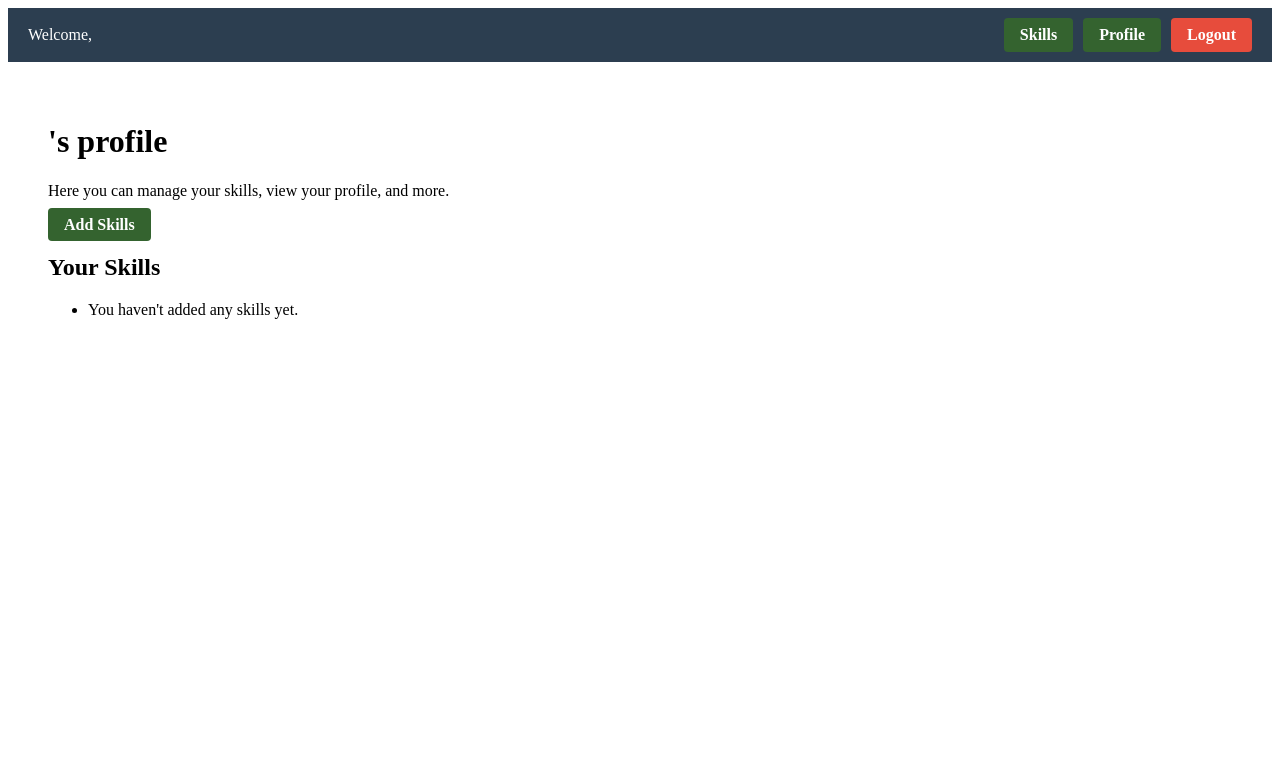
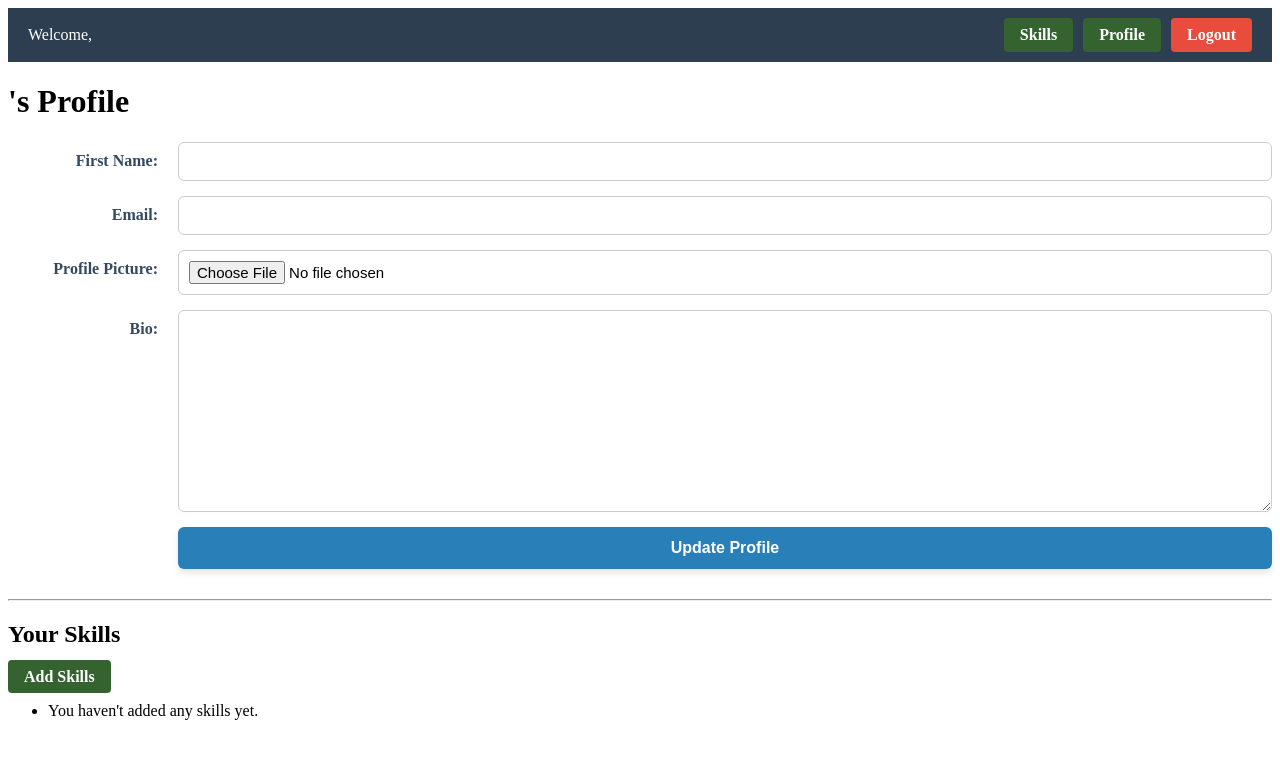
Before and after one commit to anndimi/SkillSwap, a Django app: page /skillswapapp/profile/ in a window 1280 px wide. Shown: the top 759 px of the page. Run offline with Django 5.2, Linux system fonts and the light colour scheme; a user stored in the database is signed in; data comes from the database, SQL or seed files in the repository.

Commit message:
Edit profile and View profile

```diff
--- a/skillswapproject/skillswapapp/forms.py
+++ b/skillswapproject/skillswapapp/forms.py
@@ -1,8 +1,19 @@
 from django import forms
 from .models import Skill
-
+from django.contrib.auth.models import User
+from .models import UserProfile
 
 class SkillForm(forms.ModelForm):
     class Meta:
         model = Skill
         fields = ["type", "title", "description", "category", "availability", "location"]
+
+class UserForm(forms.ModelForm):
+    class Meta:
+        model = User
+        fields = ['first_name', 'email']
+
+class UserProfileForm(forms.ModelForm):
+    class Meta:
+        model = UserProfile
+        fields = ['profile_picture', 'bio']
--- a/skillswapproject/skillswapapp/models.py
+++ b/skillswapproject/skillswapapp/models.py
@@ -26,3 +26,12 @@
 
     def __str__(self):
         return f"{self.title} ({self.category}) by {self.user.username}"
+
+
+class UserProfile(models.Model):
+    user = models.OneToOneField(User, on_delete=models.CASCADE)
+    profile_picture = models.ImageField(upload_to='profile_pics/', blank=True, null=True)
+    bio = models.TextField(blank=True, null=True)
+
+    def __str__(self):
+        return self.user.username
--- a/skillswapproject/skillswapapp/urls.py
+++ b/skillswapproject/skillswapapp/urls.py
@@ -17,6 +17,7 @@
     path("skilldetails/<int:skill_id>/", views.skilldetails, name="skilldetails"),
     path("profile/", views.profile, name="profile"),
     path("profile/delete/<int:skill_id>/", views.deleteskill, name="deleteskill"),
+    path('profile/<str:username>/', views.view_profile, name='view_profile'),
     # path("review/", views.review, name="review"), #optional
     # path("contact/", views.contact, name="contact"),  #optional
 ]
--- a/skillswapproject/skillswapapp/views.py
+++ b/skillswapproject/skillswapapp/views.py
@@ -5,6 +5,8 @@
 from .forms import SkillForm
 from django.contrib import messages
 from django.contrib.auth.decorators import login_required
+from .models import UserProfile
+from .forms import UserForm, UserProfileForm
 
 
 def index(request):
@@ -110,7 +112,39 @@
 @login_required(login_url="skillswapapp:login")
 def profile(request):
     user_skills = request.user.skills.all()
-    return render(request, "skillswapapp/profile.html", {"user_skills": user_skills})
+    user_profile, created = UserProfile.objects.get_or_create(user=request.user)
+
+    if request.method == 'POST':
+        user_form = UserForm(request.POST, instance=request.user)
+        profile_form = UserProfileForm(request.POST, request.FILES, instance=user_profile)
+
+        if user_form.is_valid() and profile_form.is_valid():
+            user_form.save()
+            profile_form.save()
+            messages.success(request, "Profile updated successfully.")
+            return redirect('skillswapapp:profile')
+    else:
+        user_form = UserForm(instance=request.user)
+        profile_form = UserProfileForm(instance=user_profile)
+
+    return render(request, "skillswapapp/profile.html", {
+        "user_skills": user_skills,
+        "user_form": user_form,
+        "profile_form": profile_form,
+        "user_profile": user_profile,
+    })
+
+@login_required(login_url="skillswapapp:login")
+def view_profile(request, username):
+    user = get_object_or_404(User, username=username)
+    user_profile = get_object_or_404(UserProfile, user=user)
+    user_skills = Skill.objects.filter(user=user)
+
+    return render(request, 'skillswapapp/view_profile.html', {
+        'viewed_user': user,
+        'user_profile': user_profile,
+        'user_skills': user_skills,
+    })
 
 
 @login_required(login_url="skillswapapp:login")
--- a/skillswapproject/skillswapproject/settings.py
+++ b/skillswapproject/skillswapproject/settings.py
@@ -126,3 +126,6 @@
 # https://docs.djangoproject.com/en/5.2/ref/settings/#default-auto-field
 
 DEFAULT_AUTO_FIELD = 'django.db.models.BigAutoField'
+
+MEDIA_URL = '/media/'
+MEDIA_ROOT = BASE_DIR / 'media'
--- a/skillswapproject/skillswapproject/urls.py
+++ b/skillswapproject/skillswapproject/urls.py
@@ -17,10 +17,13 @@
 from django.contrib import admin
 from django.urls import path, include
 from skillswapapp import views
+from django.conf.urls.static import static
+from django.conf import settings
+
 
 urlpatterns = [
     path('admin/', admin.site.urls),
     path("skillswapapp/", include('skillswapapp.urls')), # Include App URLs
     path("", views.index, name="index"),
     # path("logout/", views.user_logout, name="logout"),
-]
+]+ static(settings.MEDIA_URL, document_root=settings.MEDIA_ROOT)
--- a/skillswapproject/static/css/styles.css
+++ b/skillswapproject/static/css/styles.css
@@ -98,3 +98,112 @@
     text-decoration: underline;
 }
 /* NAVBAR END */
+
+/* PROFILE PAGE STYLES */
+.profile-form {
+  display: grid;
+  grid-template-columns: 150px 1fr;
+  gap: 15px 20px;
+  align-items: start;
+  margin-bottom: 30px;
+}
+
+.profile-form label {
+  font-weight: bold;
+  color: #34495e;
+  text-align: right;
+  padding-top: 10px;
+}
+
+.profile-form input[type="text"],
+.profile-form input[type="email"],
+.profile-form textarea,
+.profile-form input[type="file"] {
+  width: 100%;
+  padding: 10px;
+  border: 1px solid #ccc;
+  border-radius: 6px;
+  font-size: 15px;
+}
+
+.profile-form textarea {
+  resize: vertical;
+  min-height: 100px;
+}
+
+.profile-picture-preview {
+  margin-top: 10px;
+}
+
+.profile-picture-preview img {
+  max-width: 120px;
+  border-radius: 8px;
+  border: 1px solid #ddd;
+}
+
+.update-btn {
+    background-color: #2980b9;
+    color: white;
+    padding: 12px 30px;
+    border: none;
+    border-radius: 6px;
+    font-size: 16px;
+    font-weight: bold;
+    cursor: pointer;
+    transition: background-color 0.3s ease, transform 0.2s ease;
+    box-shadow: 0 4px 6px rgba(0, 0, 0, 0.1);
+}
+
+.update-btn:hover {
+    background-color: #2471a3;
+    transform: translateY(-1px);
+}
+
+.user-info {
+  display: flex;
+  align-items: center;
+  gap: 10px;
+}
+
+.topbar-profile-pic {
+  width: 35px;
+  height: 35px;
+  border-radius: 50%;
+  object-fit: cover;
+  border: 2px solid white;
+}
+/* PROFILE PAGE STYLES END */
+
+/* SKILL DETAILS PAGE STYLES */
+.detail-container {
+    max-width: 700px;
+    margin: 50px auto;
+    padding: 30px;
+    background-color: #ffffff;
+    border-radius: 10px;
+    box-shadow: 0 0 15px rgba(0, 0, 0, 0.1);
+    font-size: 16px;
+  }
+
+  .detail-container h2 {
+    text-align: center;
+    margin-bottom: 25px;
+    color: #2c3e50;
+  }
+
+  .detail-container p {
+    margin: 10px 0;
+  }
+
+  .detail-back-link {
+    display: inline-block;
+    margin-top: 20px;
+    color: #2980b9;
+    text-decoration: none;
+    font-weight: bold;
+  }
+
+  .details-back-link:hover {
+    text-decoration: underline;
+  }
+  /* SKILL DETAILS PAGE STYLES END */
--- a/skillswapproject/templates/skillswapapp/base.html
+++ b/skillswapproject/templates/skillswapapp/base.html
@@ -7,7 +7,13 @@
     <body>
         {% if user.is_authenticated %}
         <div class="top-bar">
-          <div>Welcome, {{ request.user.first_name }}</div>
+          <div class="user-info">
+            {% if request.user.userprofile.profile_picture %}
+                <img src="{{ request.user.userprofile.profile_picture.url }}" alt="Profile Picture" class="topbar-profile-pic">
+            {% endif %}
+            <span>Welcome, {{ request.user.first_name }}</span>
+          </div>
+
             <div class="btn-container">
               <a href="{% url 'skillswapapp:skills' %}" class="profile-btn">Skills</a>
               <a href="{% url 'skillswapapp:profile' %}" class="profile-btn">Profile</a>
--- a/skillswapproject/templates/skillswapapp/profile.html
+++ b/skillswapproject/templates/skillswapapp/profile.html
@@ -2,27 +2,51 @@
 {% load static %}
 {% block body_block %}
 
-<div class="content">
-    <h1>{{ request.user.first_name }}'s profile</h1>
-    <p>{{ request.user.email }}</p>
-    <p>Here you can manage your skills, view your profile, and more.</p>
+<div class="profile-container">
+  <h1>{{ request.user.first_name }}'s Profile</h1>
+
+    <form method="post" enctype="multipart/form-data" class="profile-form">
+        {% csrf_token %}
+
+        <label for="id_first_name">First Name:</label>
+        {{ user_form.first_name }}
+
+        <label for="id_email">Email:</label>
+        {{ user_form.email }}
+
+        <label for="id_profile_picture">Profile Picture:</label>
+        <div>
+            {{ profile_form.profile_picture }}
+            {% if user_profile.profile_picture %}
+            <div class="profile-picture-preview">
+                <img src="{{ user_profile.profile_picture.url }}" alt="Profile Picture">
+            </div>
+            {% endif %}
+        </div>
+
+        <label for="id_bio">Bio:</label>
+        {{ profile_form.bio }}
+
+        <div></div>
+        <button type="submit" class="update-btn">Update Profile</button>
+    </form>
+
+  <hr>
+  <h2>Your Skills</h2>
   <a href="{% url 'skillswapapp:addskills' %}" class="profile-btn">Add Skills</a>
-    <h2>Your Skills</h2>
   <ul>
     {% for skill in user_skills %}
       <li>
         <strong>Skill: {{ skill.title }}</strong><br>
-                 Category: {{ skill.category }}<br>
+        Category: {{ skill.get_category_display }}<br>
         <em>Description: {{ skill.description }}</em><br>
         Availability: {{ skill.availability }}<br>
         Location: {{ skill.location }}<br><br>
-            </li>
         <form method="post" action="{% url 'skillswapapp:deleteskill' skill.id %}" style="display:inline;">
           {% csrf_token %}
-                <button type="submit" onclick="return confirm('Are you sure you want to delete this skill?');">
-                    Delete
-                </button>
+          <button type="submit" onclick="return confirm('Are you sure you want to delete this skill?');">Delete</button>
         </form>
+      </li>
     {% empty %}
       <li>You haven't added any skills yet.</li>
     {% endfor %}
```
Also changed, not shown: skillswapproject/templates/skillswapapp/skilldetails.html (+7 -36 lines), skillswapproject/templates/skillswapapp/view_profile.html (added, +35 -0 lines). Lines whose indentation alone changed are shown as unchanged.
